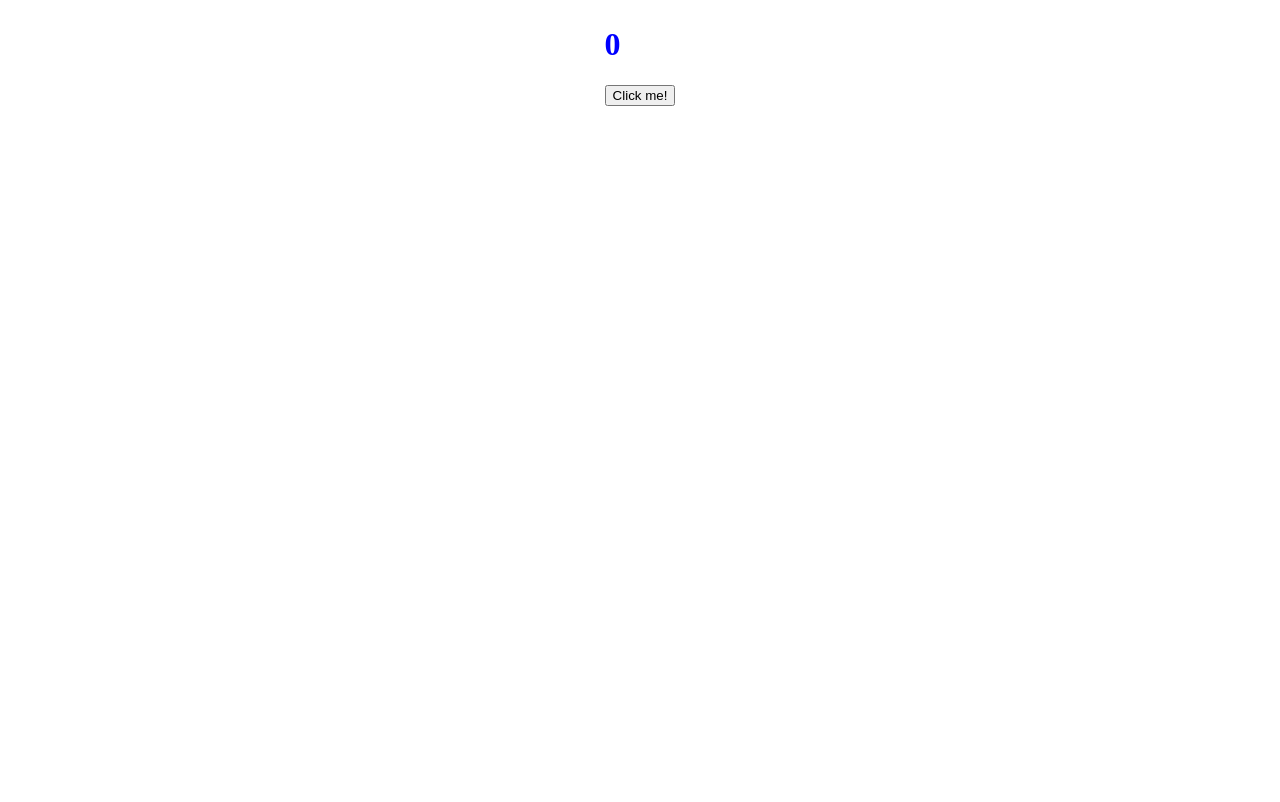
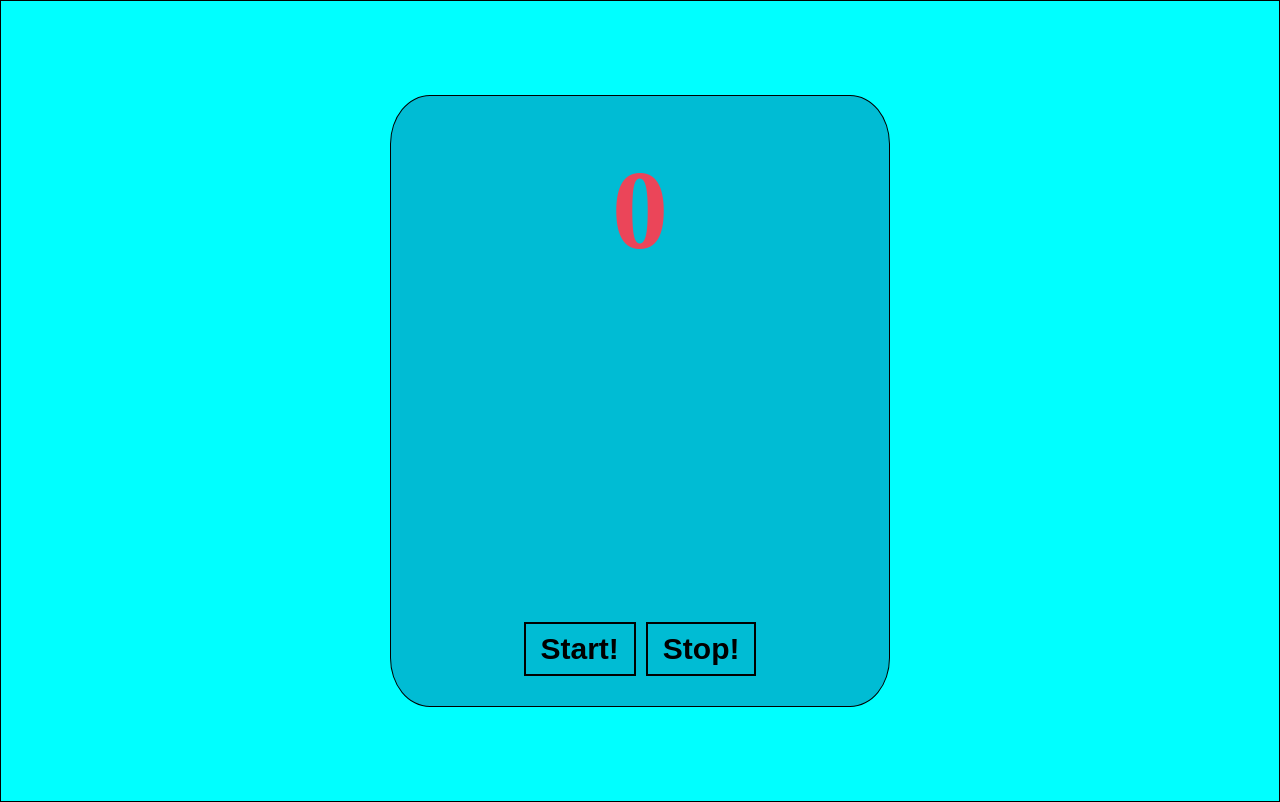
Before and after one commit to Srihari44/React-Counter, a React app: page / in a window 1280 px wide. Built offline with nearby package versions, Linux system fonts and the light colour scheme.

Commit message:
Fix App, Css

```diff
--- a/index.html
+++ b/index.html
@@ -1,16 +1,13 @@
 <!DOCTYPE html>
 <html lang="en">
-<head>
-    <meta charset="UTF-8">
-    <meta name="viewport" content="width=device-width, initial-scale=1.0">
-    <meta http-equiv="X-UA-Compatible" content="ie=edge">
-	<link rel="stylesheet" type="text/css" href="src/css/main.css">
-    <title>Document</title>
-</head>
-<body>
-    <div id="root">
-
-    </div>
-</body>
-<script type = "text/babel" src="src/index.js"></script>
+    <head>
+        <title>Simple React counter</title>
+        <meta charset="UTF-8" />
+        <meta name="viewport" content="width=device-width, initial-scale=1.0" />
+        <link rel="stylesheet" type="text/css" href="src/css/main.css" >
+        </head>
+  <body style="background-color:aqua">
+    <div id="root"></div>
+  </body>
+  <script type="text/babel" src="src/index.js"></script>
 </html>
--- a/src/components/App.js
+++ b/src/components/App.js
@@ -5,21 +5,40 @@ class App extends React.Component {
     super(props);
     this.state = { count: 0 };
   }
+  start_timer() {
+    document.getElementById('starter').disabled=true
+    document.getElementById('stopper').disabled=false
+    this.timeval = setInterval(()=>{this.setState({count: this.state.count+1})},1000)
+  }
+  end_timer(){
+    clearInterval(this.timeval)
+    this.setState({count: 0})
+    document.getElementById('starter').toggleAttribute("disabled")
+    document.getElementById('stopper').setAttribute("disabled","true")
 
-  handleClick() {
-    this.setState({ count: this.state.count + 1 });
   }
   render() {
     return (
-      <div>
-        <h1>{this.state.count}</h1>
-        <button
+      <div className="container">
+      <div className="main-div">
+        <h1 className="count-value">{this.state.count}</h1>
+        <div className="button-group">
+        <button id="starter"
           onClick={() => {
-            this.handleClick();
+            this.start_timer()
           }}
         >
-          Click me!
+          Start!
         </button>
+        <button id="stopper"
+          onClick={() => {
+             this.end_timer()
+          }}
+        >
+          Stop!
+        </button>
+       </div>
+       </div>
       </div>
     );
   }
--- a/src/css/main.css
+++ b/src/css/main.css
@@ -1,12 +1,44 @@
-body{
-    display: flex;
-    flex-direction: column;
-    justify-content: center;
-    align-items: center;
-    padding: 5px;
-    margin:0;
-    color:blue;
+body {
+  margin: 0;
+  background-color:  #eb4559; ;
 }
-h1{
-    cursor:pointer;
+.container{
+  display: flex;
+  flex-direction: column;
+  align-items: center;
+  justify-content: center;
+  height: 100vh;
+  border:1px solid;
 }
+.main-div{
+  display: inherit;
+  flex-direction: column;
+  justify-content: space-between;
+  min-height: 70%;
+  min-width: 35%;
+  border: 1px solid;
+  border-radius: 8%;
+  padding: 25px;
+  background-color:#00bcd4;
+}
+.count-value{
+    text-align: center;
+    font-size: 7em;
+    margin-top:0;
+    padding: 25px;
+    color: #eb4559;
+}
+.button-group{
+  display:inherit;
+  align-self: center;
+}
+button{
+  text-align: center;
+  cursor: pointer;
+  font-size: 30px;
+  font-weight: bolder;
+  background-color: #00bcd4;
+  border: 2px solid;
+  margin: 5px;
+  padding: 8px 15px 8px 15px;
+}
--- a/src/index.js
+++ b/src/index.js
@@ -1,5 +1,6 @@
 import React from 'react';
 import ReactDOM from 'react-dom';
+import './css/main.css'
 import App from './components/App';
 
 ReactDOM.render(<App />, document.getElementById('root'));
```
Also changed, not shown: package.json (+3 -5 lines).
